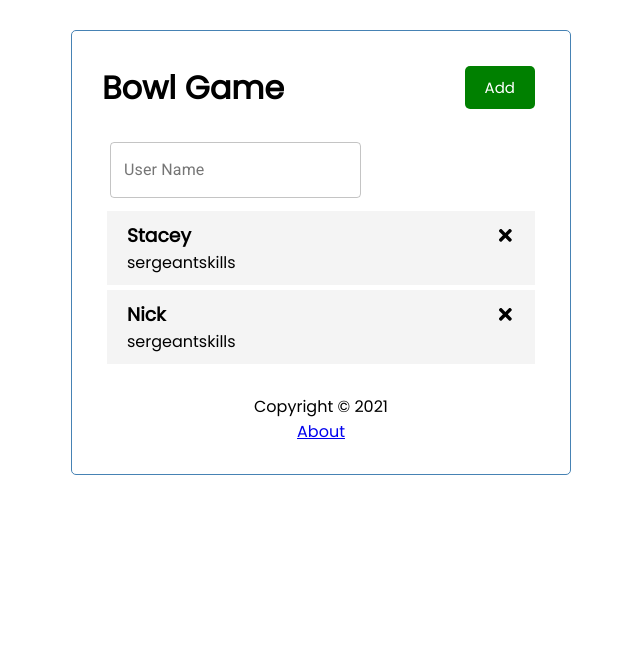
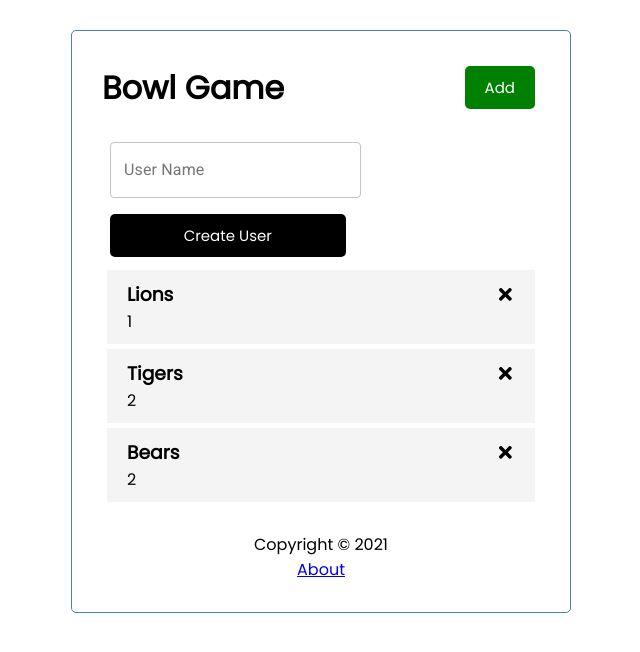
Before and after one commit to The-Code-Cupboard/bowl-game, a React (Create React App) app: page / in a window 1280 px wide. Shown: the top 652 px of the page, without its empty margins (319-959 px from the left). Built offline with nearby package versions, Linux system fonts and the light colour scheme; data requests are answered from the project's data file.

Commit message:
created functions addUser, fetchUsers, getUsers

```diff
--- a/db.json
+++ b/db.json
@@ -2,13 +2,36 @@
   "words": [
     {
       "id": 1,
-      "text": "Stacey",
-      "user": "sergeantskills"
+      "text": "Lions",
+      "userId": "1"
     },
     {
       "id": 2,
-      "text": "Nick",
-      "user": "sergeantskills"
+      "text": "Tigers",
+      "userId": "2"
+    },
+    {
+      "id": 3,
+      "text": "Bears",
+      "userId": "2"
+    }
+  ],
+  "users": [
+    {
+      "id": 1,
+      "username": "sergeantskills"
+    },
+    {
+      "id": 2,
+      "username": "gavatron"
+    },
+    {
+      "username": "Gavyn",
+      "id": 3
+    },
+    {
+      "username": "Nicky-poo",
+      "id": 4
     }
   ]
 }
--- a/src/App.js
+++ b/src/App.js
@@ -6,12 +6,14 @@ import AddWord from "./components/AddWord";
 import Footer from "./components/Footer";
 import About from "./components/About";
 import UserNameBox from "./components/UserNameBox";
-import { fetchWords, postWord, deleteWord } from "./services";
+import { fetchWords, postWord, deleteWord, fetchUsers, postUser } from "./services";
 
 const App = () => {
   const [showAddWord, setShowAddWord] = useState(false);
   const [words, setWords] = useState([]);
+  const [users, setUsers] = useState([]);
 
+  //Word Operations...
   const getWords = async () => {
     const wordsFromServer = await fetchWords();
     setWords(wordsFromServer);
@@ -27,8 +29,22 @@ const App = () => {
     getWords();
   };
 
+  //User Operations...
+  const getUsers = async () => {
+    const usersFromServer = await fetchUsers();
+    setUsers(usersFromServer);
+  }
+
+  const addUser = async(myUsername) => {
+    await postUser(myUsername);
+    getUsers();
+  }
+
+
+
   useEffect(() => {
     getWords();
+    getUsers();
   }, []);
 
   return (
@@ -44,7 +60,7 @@ const App = () => {
           exact
           render={(props) => (
             <>
-              <UserNameBox />
+              <UserNameBox onAdd={addUser}/>
               {showAddWord && <AddWord onAdd={addWord} />}
               {words.length > 0 ? (
                 <Words words={words} onDelete={removeWord} />
--- a/src/components/UserNameBox.js
+++ b/src/components/UserNameBox.js
@@ -1,6 +1,7 @@
 import React from 'react';
 import { makeStyles } from '@material-ui/core/styles';
 import TextField from '@material-ui/core/TextField';
+import { useState } from "react";
 
 const useStyles = makeStyles((theme) => ({
   root: {
@@ -11,14 +12,35 @@ const useStyles = makeStyles((theme) => ({
   },
 }));
 
-const UserNameBox = () => {
+const UserNameBox = ({ onAdd }) => {
   const classes = useStyles();
+  const [text, setText] = useState("");
+
+  const onSubmit = (e) => {
+    e.preventDefault();
+
+    if (!text) {
+      alert("Enter a username");
+      return;
+    }
+
+    onAdd(text);
+
+    setText("");
+  };
 
   // Gavyn to add label for username-input
   return (
-    <form className={classes.root} noValidate autoComplete="off">
-        <TextField id="username-input" label="User Name" variant="outlined" />
+    <form className={classes.root} noValidate autoComplete="off" onSubmit={onSubmit}>
+        <TextField
+          id="username-input"
+          label="User Name"
+          variant="outlined"
+          value={text}
+          onChange={(e) => setText(e.target.value)} />
+          <input type="submit" value="Create User" className="btn" />
     </form>
+
   );
 }
 
--- a/src/components/Word.js
+++ b/src/components/Word.js
@@ -6,7 +6,7 @@ const Word = ( {word, onDelete} ) => {
             <h3>
                 {word.text} <FaTimes onClick={() => onDelete(word.id)} />
             </h3>
-            <p>{word.user}</p>
+            <p>{word.userId}</p>
         </div>
     )
 }
--- a/src/services.js
+++ b/src/services.js
@@ -22,3 +22,22 @@ export const deleteWord = async (id) => {
     method: "DELETE",
   });
 };
+
+
+// Fetch Users
+export const fetchUsers = async () => {
+  const res = await fetch("http://localhost:5000/users");
+  const data = await res.json();
+  return data;
+};
+
+// Add User
+export const postUser = async (username) => {
+  await fetch("http://localhost:5000/users", {
+    method: "POST",
+    headers: {
+      "Content-type": "application/json",
+    },
+    body: JSON.stringify({ username: username }),
+  });
+};
```
